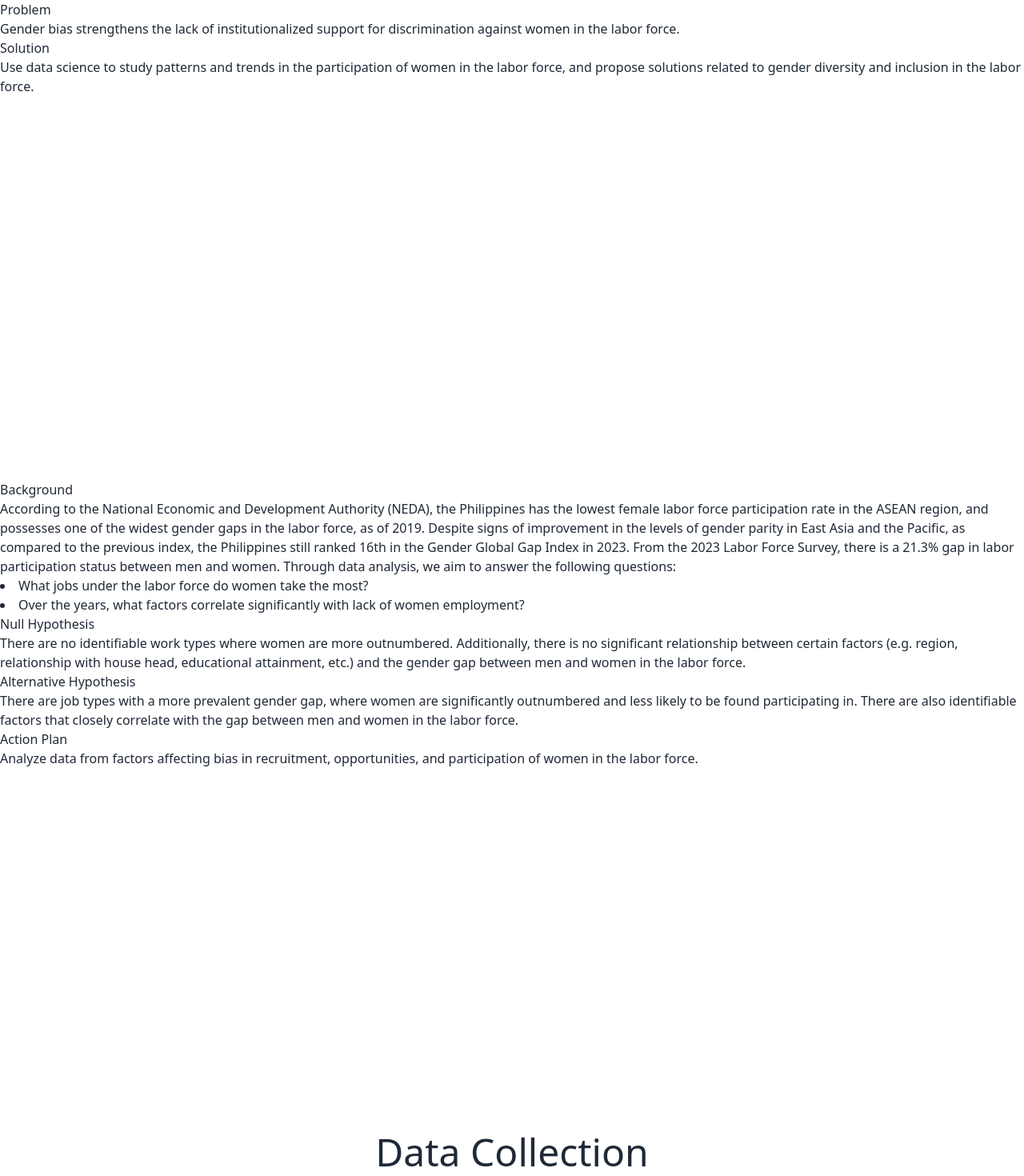
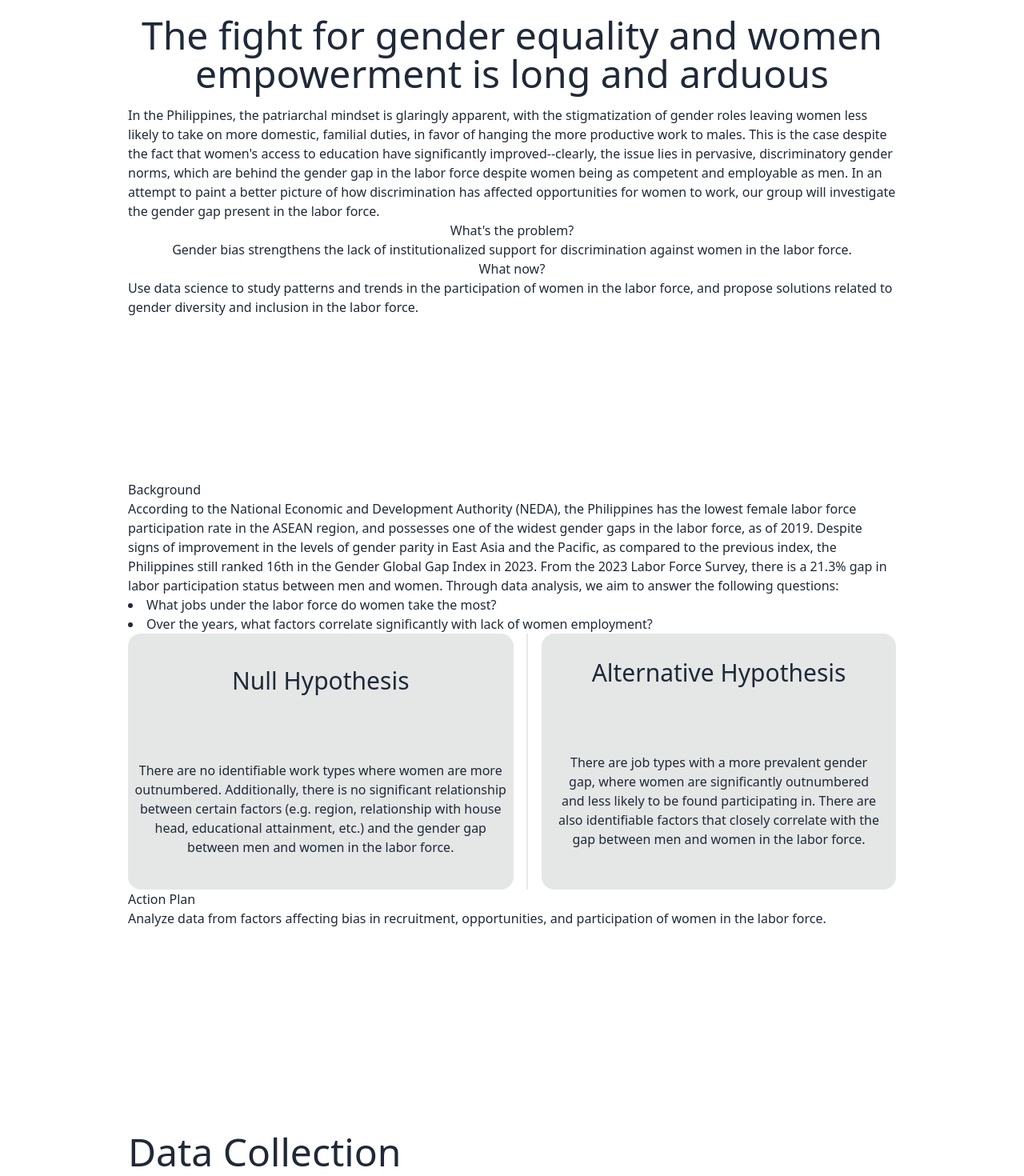
Before and after one commit to derouru/CS132-Portfolio, a SvelteKit app: page / in a window 1280 px wide. Shown: the part 1080-2550 px from the top of the page at 80% size. Built offline with nearby package versions, Linux system fonts and the light colour scheme.

Commit message:
Update styling

```diff
--- a/src/routes/+page.svelte
+++ b/src/routes/+page.svelte
@@ -26,20 +26,20 @@
     </div>
   </div>
   <!-- ~ ~ ~ ~ ~ ~ ~ ~ ~ ~ ~ ~ ~ CONTENT SECTION ~ ~ ~ ~ ~ ~ ~ ~ ~ ~ ~ ~ ~ -->
-  <div class="overview flex flex-col h-screen w-full">
-    <h1 class="place-self-center text-5xl py-4 font-medium">Overview</h1>
-    <span>The fight for gender equality and women empowerment is long and arduous. In the Philippines, the patriarchal mindset is glaringly apparent, with the stigmatization of gender roles leaving women less likely to take on more domestic, familial duties, in favor of hanging the more productive work to males.
+  <div class="flex flex-col items-center justify-center h-screen w-3/4 mx-auto">
+    <h1 class="text-5xl py-4 font-medium text-center">The fight for gender equality and women empowerment is long and arduous</h1>
+    <span> In the Philippines, the patriarchal mindset is glaringly apparent, with the stigmatization of gender roles leaving women less likely to take on more domestic, familial duties, in favor of hanging the more productive work to males.
     This is the case despite the fact that women&#39;s access to education have significantly improved--clearly, the issue lies in pervasive, discriminatory gender norms, which are behind the gender gap in the labor force despite women being as competent and employable as men.
     In an attempt to paint a better picture of how discrimination has affected opportunities for women to work, our group will investigate the gender gap present in the labor force. </span>
 
-    <h3>Problem</h3>
+    <h3>What's the problem?</h3>
     <p>Gender bias strengthens the lack of institutionalized support for discrimination against women in the labor force.</p>
 
-    <h3>Solution</h3>
+    <h3>What now?</h3>
     <p>Use data science to study patterns and trends in the participation of women in the labor force, and propose solutions related to gender diversity and inclusion in the labor force.</p>
   </div>
   <!-- ~ ~ ~ ~ ~ ~ ~ ~ ~ ~ ~ ~ ~ CONTENT SECTION ~ ~ ~ ~ ~ ~ ~ ~ ~ ~ ~ ~ ~ -->
-  <div class="flex flex-col h-screen w-full">
+  <div class="flex flex-col h-screen w-3/4 mx-auto">
     <h1>Background</h1>
       <p>According to the National Economic and Development Authority (NEDA), the Philippines has the lowest female labor force participation rate in the ASEAN region, and possesses one of the widest gender gaps in the labor force, as of 2019.
       Despite signs of improvement in the levels of gender parity in East Asia and the Pacific, as compared to the previous index, the Philippines still ranked 16th in the Gender Global Gap Index in 2023.
@@ -49,18 +49,25 @@
       <li>What jobs under the labor force do women take the most?</li>
       <li>Over the years, what factors correlate significantly with lack of women employment?</li>
 
-    <h3>Null Hypothesis</h3>
-      <p>There are no identifiable work types where women are more outnumbered. Additionally, there is no significant relationship between certain factors (e.g. region, relationship with house head, educational attainment, etc.) and the gender gap between men and women in the labor force.</p>
+    <div class="flex max-w-6xl justify-center mx-auto">
+      <div class="grid h-80 flex-grow card bg-base-300 rounded-box place-items-center">
+        <h3 class="text-3xl">Null Hypothesis</h3>
+        <p class="text-center">There are no identifiable work types where women are more outnumbered. Additionally, there is no significant relationship between certain factors (e.g. region, relationship with house head, educational attainment, etc.) and the gender gap between men and women in the labor force.</p>
+      </div>
+      <div class="divider divider-horizontal"></div>
+      <div class="grid h-80 flex-grow card bg-base-300 rounded-box place-items-center">
+        <h3 class="text-3xl">Alternative Hypothesis</h3>
+        <p class="text-center p-5">There are job types with a more prevalent gender gap, where women are significantly outnumbered and less likely to be found participating in. There are also identifiable factors that closely correlate with the gap between men and women in the labor force.</p>
+      </div>
+    </div>
 
-    <h3>Alternative Hypothesis</h3>
-      <p>There are job types with a more prevalent gender gap, where women are significantly outnumbered and less likely to be found participating in. There are also identifiable factors that closely correlate with the gap between men and women in the labor force.</p>
 
     <h3>Action Plan</h3>
       <p>Analyze data from factors affecting bias in recruitment, opportunities, and participation of women in the labor force.</p>
   </div>
   <!-- ~ ~ ~ ~ ~ ~ ~ ~ ~ ~ ~ ~ ~ CONTENT SECTION ~ ~ ~ ~ ~ ~ ~ ~ ~ ~ ~ ~ ~ -->
-  <div class="flex flex-col h-screen w-full">
-    <h1 class="place-self-center text-5xl py-4 font-medium">Data Collection</h1>
+  <div class="flex flex-col h-screen w-3/4 mx-auto">
+    <h1 class="text-5xl py-4 font-medium">Data Collection</h1>
     <p> See our data set <a href="https://docs.google.com/spreadsheets/d/1JgijpA5MjRV2Fa3gpj7ithFEpoxXdo__7hyw2Q9ZnmM/edit?usp=sharing">here</a> </p>
     <h3>Description of data set</h3>
         <p>The dataset was obtained by collating responses from the yearly Labor Force Survey conducted by the Philippine Statistics Authority (PSA). It contains data on the socioeconomic factors affecting employment levels, which aims to provide a basis for policies on the local labor market. </p>
@@ -72,11 +79,11 @@
         <p>A total of 1000 observations were collected.</p>
   </div>
   <!-- ~ ~ ~ ~ ~ ~ ~ ~ ~ ~ ~ ~ ~ CONTENT SECTION ~ ~ ~ ~ ~ ~ ~ ~ ~ ~ ~ ~ ~ -->
-  <div class="flex flex-col items-center justify-center text-5xl py-4 font-medium">
+  <div class="flex flex-col items-center justify-center text-5xl py-4 font-medium w-3/4 mx-auto">
     Data Exploration
   </div>
   <!-- ~ ~ ~ ~ ~ ~ ~ ~ ~ ~ ~ ~ ~ CONTENT SECTION ~ ~ ~ ~ ~ ~ ~ ~ ~ ~ ~ ~ ~ -->
-  <div class="flex flex-col">
+  <div class="flex flex-col w-3/4 mx-auto">
     <h1>References</h1>
     <li>https://psada.psa.gov.ph/catalog/LFS/about</li>
     <li>https://neda.gov.ph/women-in-the-workplace-paving-a-better-landscape-in-the-labor-force/</li>
```
